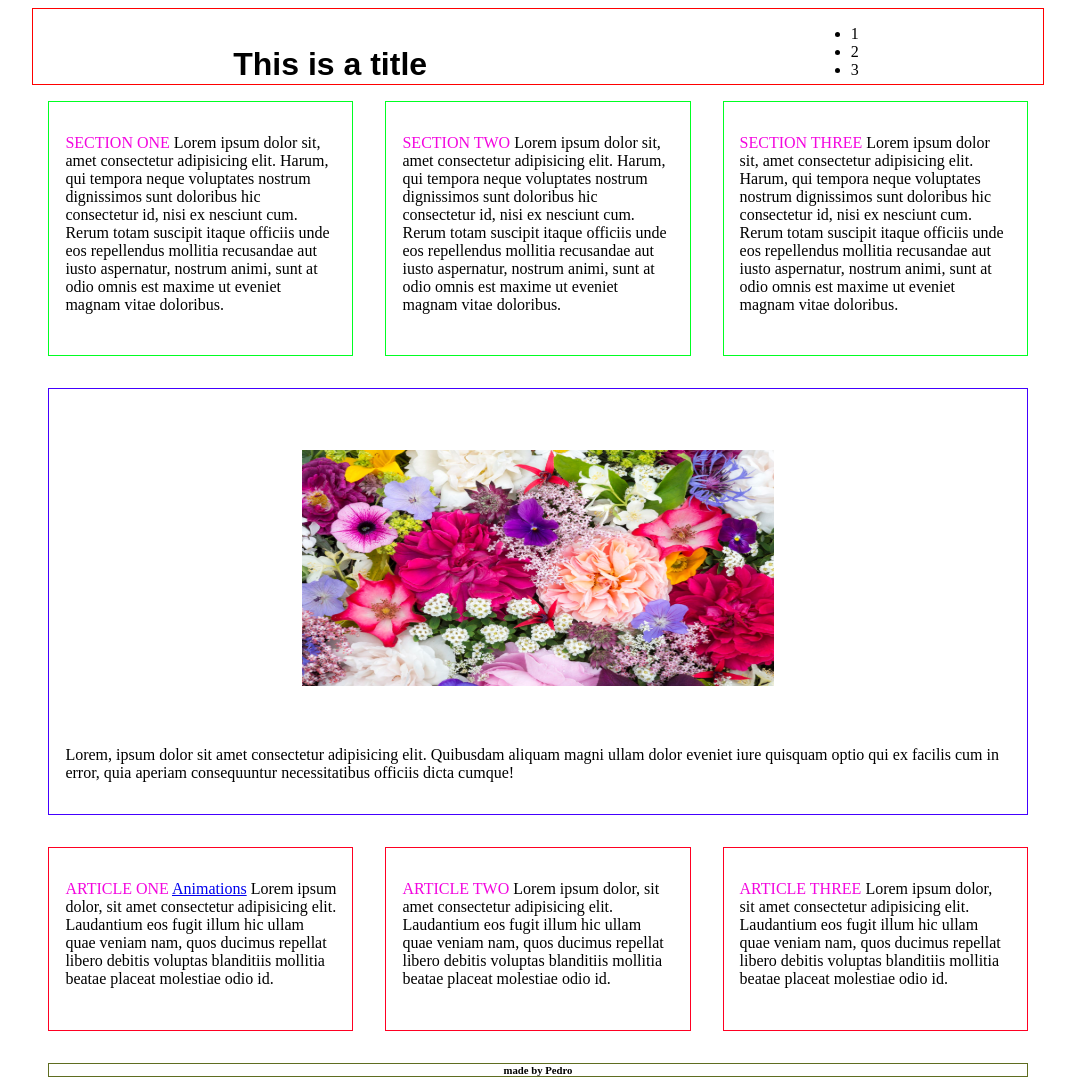
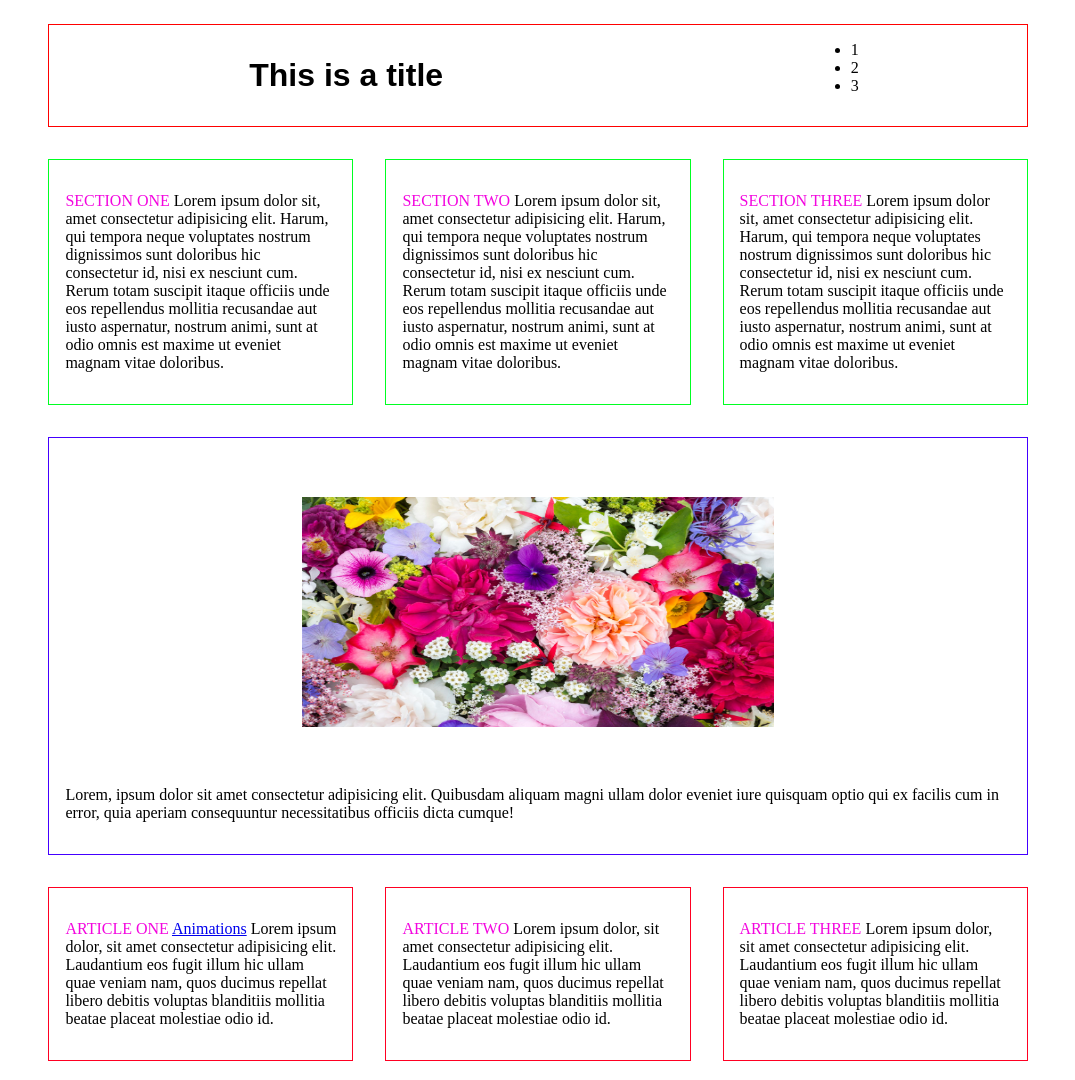
Before and after one commit to pramirez2328/learning-flexbox, a plain HTML site: page index.html in a window 1280 px wide. Shown: the top 1080 px of the page, without its empty margins (102-1177 px from the left). Drawn offline with Linux system fonts and the light colour scheme.

Commit message:
adding some features

```diff
--- a/style.css
+++ b/style.css
@@ -39,8 +39,8 @@
   width: 80%;
   margin: auto;
   display: grid;
-  grid-template-columns: [col1]1fr [col2]1fr [col3]fr;
-  grid-template-rows: [row1]7% [row2]auto [row3]auto [row4]auto [row5]5%;
+  grid-template-columns: [col1]1fr [col2]1fr [col3]1fr;
+  grid-template-rows: [row1]auto [row2]auto [row3]auto [row4]auto [row5]5%;
   grid-template-areas: "header header header" "section1 section2 section3" "aside aside aside" "article1 article2 article3" "footer footer footer";
 }
 
@@ -49,12 +49,14 @@
   flex-direction: row;
   justify-content: space-around;
   border: solid 1px red;
+  margin: 1rem;
 }
 
 h1 {
   padding: 1rem;
   text-align: center;
   font-family: fantasy;
+  margin: 1rem;
 }
 
 section {
```
